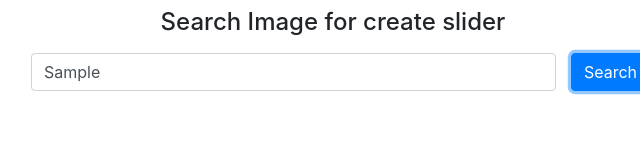
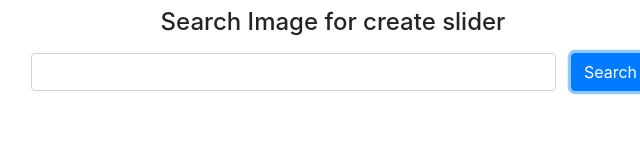
Before and after one commit to jubair-jx/joss-slider-bug-fixing, a plain HTML site: page index.html in a window 1280 px wide. Both pictures are taken after typing "Sample" into the empty fields and a click on the button "Search". Shown: the full height of the page, 307-947 px from the left. Drawn offline with nearby package versions, Linux system fonts and the light colour scheme; no server answers.

Commit message:
Third Problem Fix Done

```diff
--- a/app.js
+++ b/app.js
@@ -114,6 +114,7 @@ searchBtn.addEventListener("click", function () {
   clearInterval(timer);
   const search = document.getElementById("search");
   getImages(search.value);
+  search.value = "";
   sliders.length = 0;
 });
 
--- a/index.html
+++ b/index.html
@@ -20,7 +20,7 @@
     <h4 class="mt-2 text-center">Search Image for create slider</h4>
     <div class="form-inline mt-3 d-flex justify-content-center">
       <div class="input-group col-md-6 mb-2">
-        <input type="text" class="form-control" id="search" placeholder="nature">
+        <input type="text" class="form-control" id="search">
       </div>
       <button type="button" id="search-btn" class="btn btn-primary mb-2">Search</button>
     </div>
```
